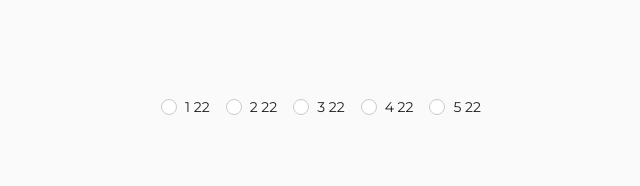
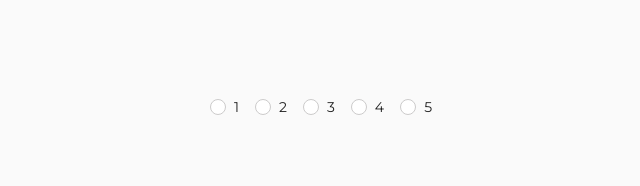
Before and after one commit to piyawatpm/cloudtronics-design-system, a Next.js app: page / in a window 1280 px wide. Shown: the top 186 px of the page, without its empty margins (315-955 px from the left). Built offline with nearby package versions, Linux system fonts and the light colour scheme.

Commit message:
fix: fix radio typo

```diff
--- a/components/ui/radio.tsx
+++ b/components/ui/radio.tsx
@@ -24,7 +24,6 @@ const Radio: React.FC<RadioProps> = ({
       // }}
 
       {...props}
-
     >
       <Space direction={direction}>
         {options?.map((option) => (
@@ -35,7 +34,7 @@ const Radio: React.FC<RadioProps> = ({
             key={option.value}
             value={option.value}
           >
-            {option.label} 22
+            {option.label}
           </AntRadio>
         ))}
       </Space>
```
